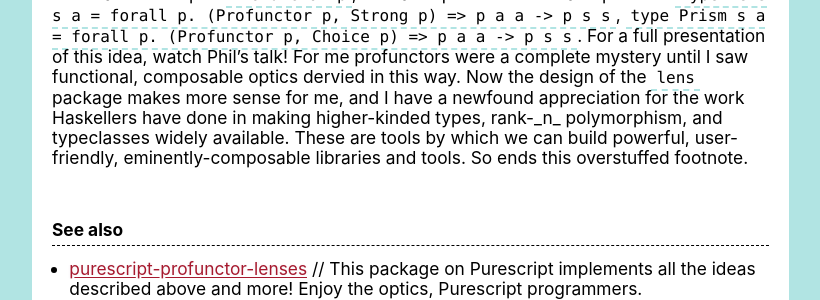
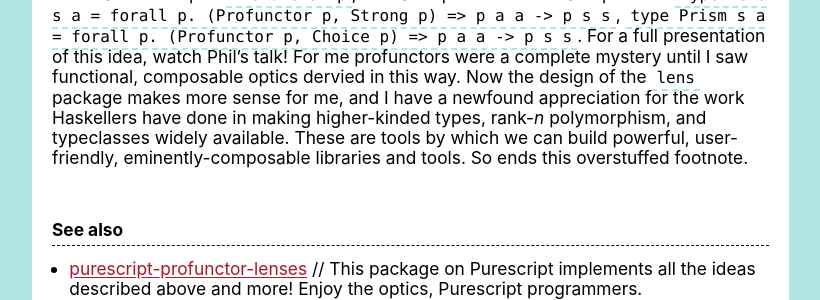
Before and after one commit to hlian/hao.codes, a Jekyll site: the page built from _posts/2016-08-30-functors.md, in a window 1280 px wide. Shown: the part 3890-4190 px from the top of the page, without its empty margins (0-820 px from the left). Built offline with Jekyll 4.4.1, drawn with Linux system fonts in a browser that asks for light colours.

Commit message:
typography

```diff
--- a/_posts/2016-08-30-functors.md
+++ b/_posts/2016-08-30-functors.md
@@ -158,7 +158,7 @@
 
 Far be it for me to talk about parametricity as some sort expert; for that I refer you to Bartosz's wonderful blog post [Money for Nothing and Theorems for Free](https://bartoszmilewski.com/2014/09/22/parametricity-money-for-nothing-and-theorems-for-free/).
 
-This representation of isomorphisms is especially potent. By introducing additional constraints on top of `Profunctor p`, we can represent lenses and prisms – `type Lens s a = forall p. (Profunctor p, Strong p) => p a a -> p s s`, `type Prism s a = forall p. (Profunctor p, Choice p) => p a a -> p s s`. For a full presentation of this idea, watch Phil's talk! For me profunctors were a complete mystery until I saw functional, composable optics dervied in this way. Now the design of the `lens` package makes more sense for me, and I have a newfound appreciation for the work Haskellers have done in making higher-kinded types, rank-_n_ polymorphism, and typeclasses widely available. These are tools by which we can build powerful, user-friendly, eminently-composable libraries and tools. So ends this overstuffed footnote.
+This representation of isomorphisms is especially potent. By introducing additional constraints on top of `Profunctor p`, we can represent lenses and prisms – `type Lens s a = forall p. (Profunctor p, Strong p) => p a a -> p s s`, `type Prism s a = forall p. (Profunctor p, Choice p) => p a a -> p s s`. For a full presentation of this idea, watch Phil's talk! For me profunctors were a complete mystery until I saw functional, composable optics dervied in this way. Now the design of the `lens` package makes more sense for me, and I have a newfound appreciation for the work Haskellers have done in making higher-kinded types, rank-<em>n</em> polymorphism, and typeclasses widely available. These are tools by which we can build powerful, user-friendly, eminently-composable libraries and tools. So ends this overstuffed footnote.
 
 ## See also
 
--- a/_sass/_typography.scss
+++ b/_sass/_typography.scss
@@ -21,11 +21,11 @@
 @media (max-width: 667px) {
   html, pre {
     /* Justification: your face is closer to the device? */
-    font-size: 11pt;
+    font-size: 10pt;
   }
 
   pre, code {
-    font-size: 10pt;
+    font-size: 8pt;
   }
 
   .sidebar {
@@ -36,6 +36,10 @@
 @media (max-width: 801px) {
   html, pre {
     /* Justification: your face is closer to the device? */
+    font-size: 11pt;
+  }
+
+  pre, code {
     font-size: 10pt;
   }
 
```
